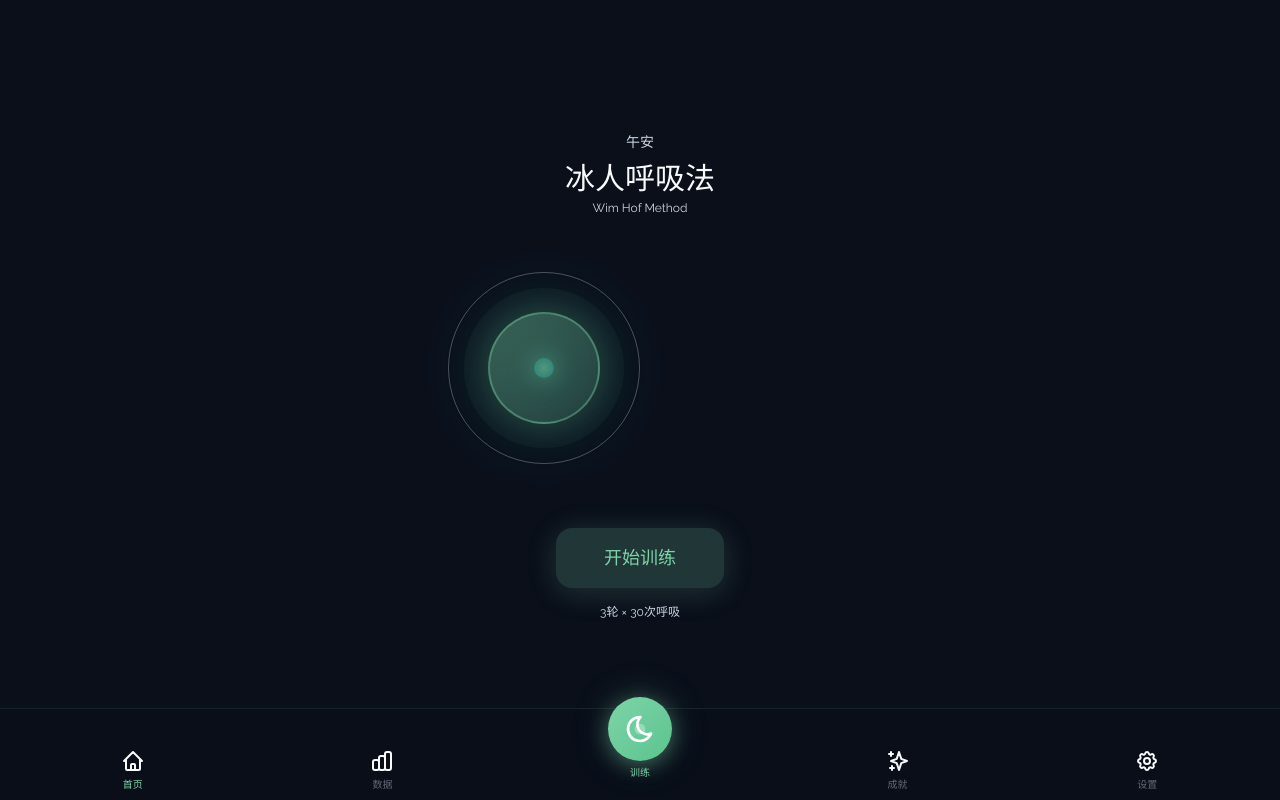
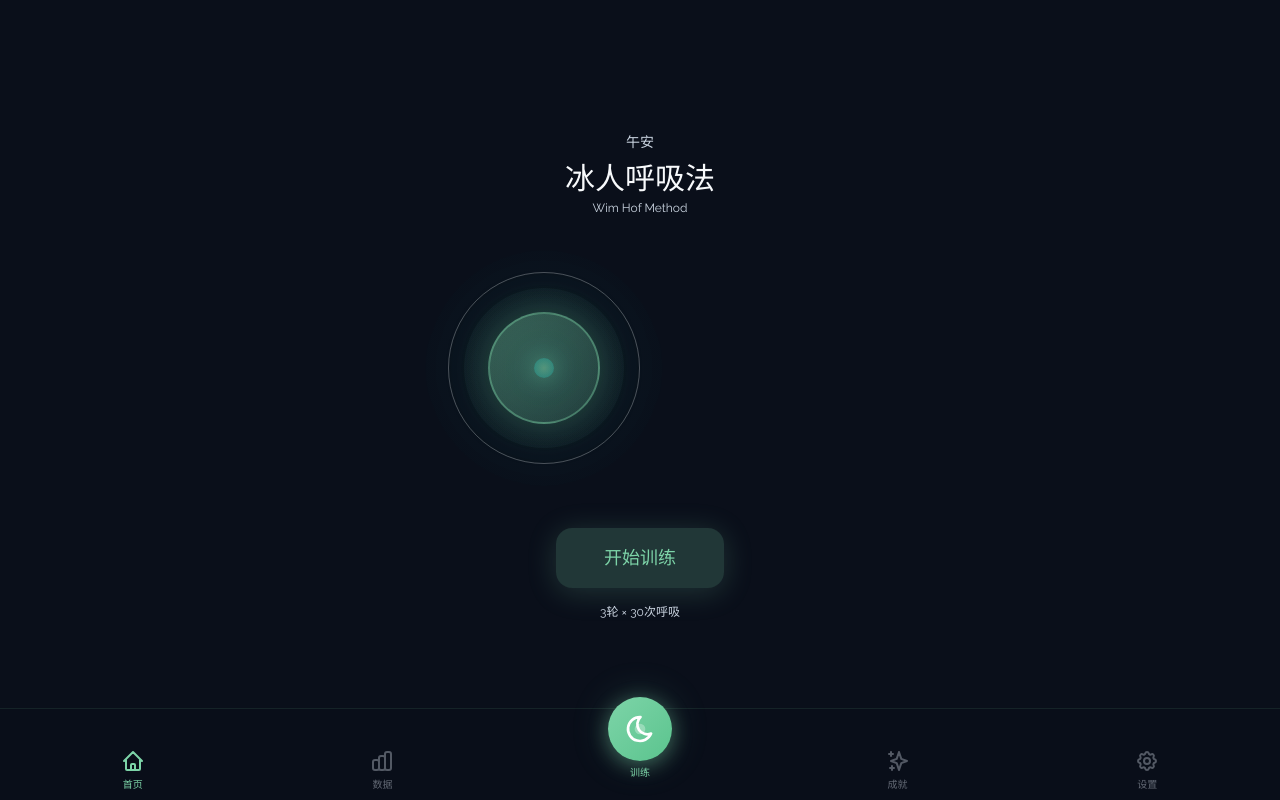
Before and after one commit to tyr1105/breathing-app, a React (Vite) app: page / in a window 1280 px wide. Built offline with nearby package versions, Linux system fonts and the light colour scheme.

Commit message:
fix: 修复 TabBar 图标组件 TypeScript 类型错误

```diff
--- a/src/components/layout/TabBar.tsx
+++ b/src/components/layout/TabBar.tsx
@@ -8,34 +8,40 @@
   onStartTraining: () => void
 }
 
+// SVG 图标组件类型
+interface IconProps {
+  className?: string
+  style?: React.CSSProperties
+}
+
 // SVG 图标组件
-const HomeIcon = ({ className }: { className?: string }) => (
-  <svg className={className} fill="none" viewBox="0 0 24 24" stroke="currentColor" strokeWidth={2}>
+const HomeIcon = ({ className, style }: IconProps) => (
+  <svg className={className} style={style} fill="none" viewBox="0 0 24 24" stroke="currentColor" strokeWidth={2}>
     <path strokeLinecap="round" strokeLinejoin="round" d="M3 12l2-2m0 0l7-7 7 7M5 10v10a1 1 0 001 1h3m10-11l2 2m-2-2v10a1 1 0 01-1 1h-3m-6 0a1 1 0 001-1v-4a1 1 0 011-1h2a1 1 0 011 1v4a1 1 0 001 1m-6 0h6" />
   </svg>
 )
 
-const ChartIcon = ({ className }: { className?: string }) => (
-  <svg className={className} fill="none" viewBox="0 0 24 24" stroke="currentColor" strokeWidth={2}>
+const ChartIcon = ({ className, style }: IconProps) => (
+  <svg className={className} style={style} fill="none" viewBox="0 0 24 24" stroke="currentColor" strokeWidth={2}>
     <path strokeLinecap="round" strokeLinejoin="round" d="M9 19v-6a2 2 0 00-2-2H5a2 2 0 00-2 2v6a2 2 0 002 2h2a2 2 0 002-2zm0 0V9a2 2 0 012-2h2a2 2 0 012 2v10m-6 0a2 2 0 002 2h2a2 2 0 002-2m0 0V5a2 2 0 012-2h2a2 2 0 012 2v14a2 2 0 01-2 2h-2a2 2 0 01-2-2z" />
   </svg>
 )
 
-const TrophyIcon = ({ className }: { className?: string }) => (
-  <svg className={className} fill="none" viewBox="0 0 24 24" stroke="currentColor" strokeWidth={2}>
+const TrophyIcon = ({ className, style }: IconProps) => (
+  <svg className={className} style={style} fill="none" viewBox="0 0 24 24" stroke="currentColor" strokeWidth={2}>
     <path strokeLinecap="round" strokeLinejoin="round" d="M5 3v4M3 5h4M6 17v4m-2-2h4m5-16l2.286 6.857L21 12l-5.714 2.143L13 21l-2.286-6.857L5 12l5.714-2.143L13 3z" />
   </svg>
 )
 
-const CogIcon = ({ className }: { className?: string }) => (
-  <svg className={className} fill="none" viewBox="0 0 24 24" stroke="currentColor" strokeWidth={2}>
+const CogIcon = ({ className, style }: IconProps) => (
+  <svg className={className} style={style} fill="none" viewBox="0 0 24 24" stroke="currentColor" strokeWidth={2}>
     <path strokeLinecap="round" strokeLinejoin="round" d="M10.325 4.317c.426-1.756 2.924-1.756 3.35 0a1.724 1.724 0 002.573 1.066c1.543-.94 3.31.826 2.37 2.37a1.724 1.724 0 001.065 2.572c1.756.426 1.756 2.924 0 3.35a1.724 1.724 0 00-1.066 2.573c.94 1.543-.826 3.31-2.37 2.37a1.724 1.724 0 00-2.572 1.065c-.426 1.756-2.924 1.756-3.35 0a1.724 1.724 0 00-2.573-1.066c-1.543.94-3.31-.826-2.37-2.37a1.724 1.724 0 00-1.065-2.572c-1.756-.426-1.756-2.924 0-3.35a1.724 1.724 0 001.066-2.573c-.94-1.543.826-3.31 2.37-2.37.996.608 2.296.07 2.572-1.065z" />
     <path strokeLinecap="round" strokeLinejoin="round" d="M15 12a3 3 0 11-6 0 3 3 0 016 0z" />
   </svg>
 )
 
-const BreathIcon = ({ className }: { className?: string }) => (
-  <svg className={className} fill="none" viewBox="0 0 24 24" stroke="currentColor" strokeWidth={2}>
+const BreathIcon = ({ className, style }: IconProps) => (
+  <svg className={className} style={style} fill="none" viewBox="0 0 24 24" stroke="currentColor" strokeWidth={2}>
     <path strokeLinecap="round" strokeLinejoin="round" d="M12 3c.132 0 .263 0 .393 0a7.5 7.5 0 0 0 7.92 12.446a9 9 0 1 1 -8.313 -12.454z" />
     <circle cx="12" cy="12" r="3" fill="currentColor" opacity={0.3} />
   </svg>
```
